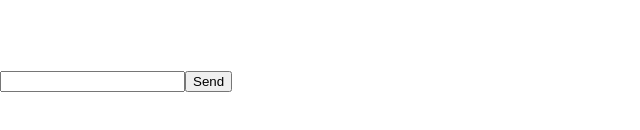
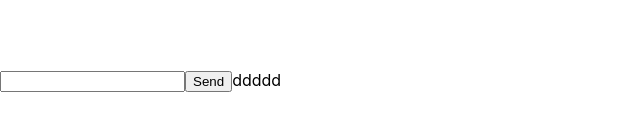
Before and after one commit to junseokeee/Web-Chat, a React (Create React App) app: page /chat in a window 1280 px wide. Shown: the part 230-360 px from the top of the page, without its empty margins (0-640 px from the left). Built offline with nearby package versions, Linux system fonts and the light colour scheme.

Commit message:
대문자로 바꿈

```diff
--- a/src/component/chat.js
+++ b/src/component/chat.js
@@ -63,6 +63,7 @@ const Chat = () => {
       <div>
         <input type="text" value={inputMessage} onChange={handleInputChange} />
         <button onClick={handleSendMessage}>Send</button>
+        ddddd
       </div>
     </div>
   );
```
